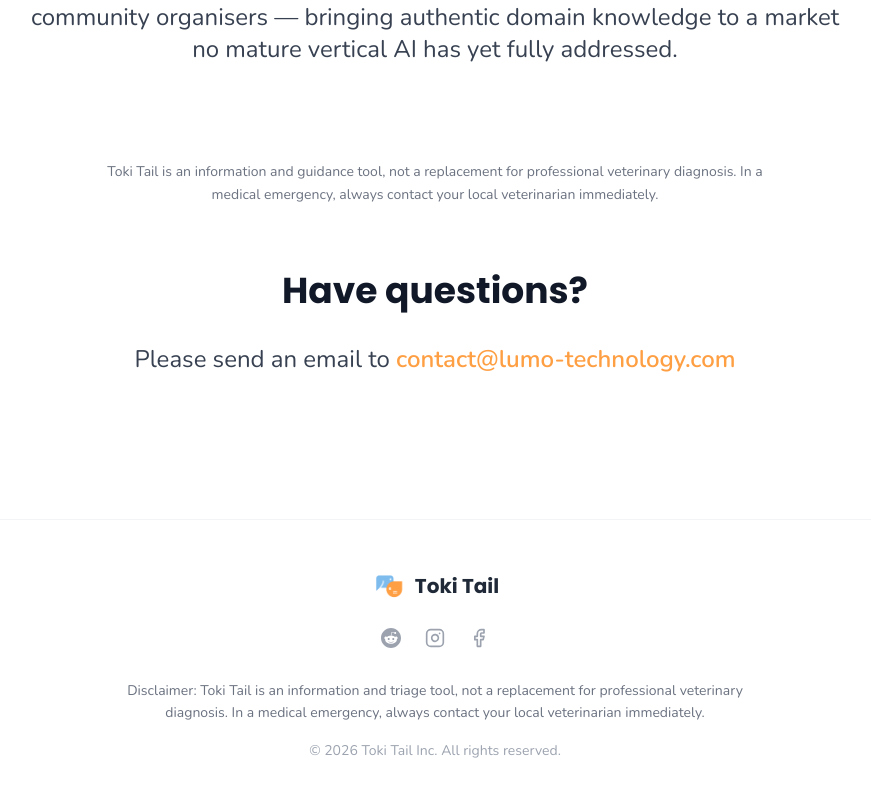
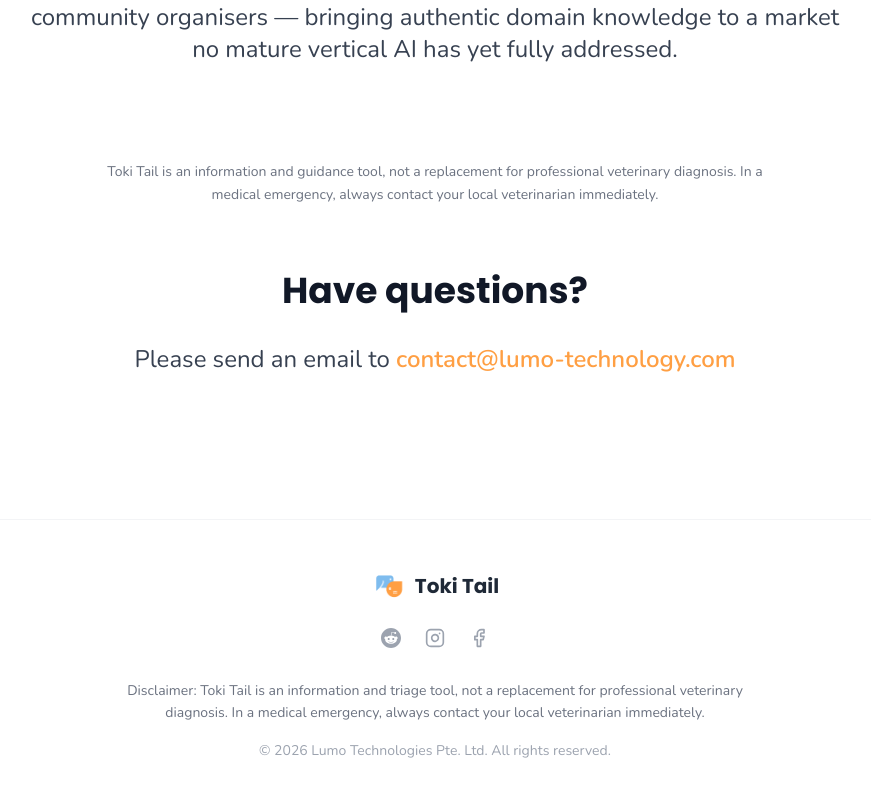
Before and after one commit to pawlyai/pawly-website, a React (Vite) app: page /mission in a window 1280 px wide. Shown: the part 4328-5125 px from the top of the page, without its empty margins (205-1076 px from the left). Built offline with nearby package versions, Linux system fonts and the light colour scheme.

Commit message:
Update footer copyright to Lumo Technologies Pte. Ltd. (#7)
Co-authored-by: Zhu Yuting <yuting002@e.ntu.edu.sg>
Co-authored-by: Claude Sonnet 4.6 <noreply@anthropic.com>
Co-authored-by: multica-agent <github@multica.ai>

```diff
--- a/components/Footer.tsx
+++ b/components/Footer.tsx
@@ -34,7 +34,7 @@ const Footer: React.FC = () => {
         <p className="text-sm text-gray-500 mb-4 max-w-2xl mx-auto leading-relaxed">
           Disclaimer: Toki Tail is an information and triage tool, not a replacement for professional veterinary diagnosis. In a medical emergency, always contact your local veterinarian immediately.
         </p>
-        <p className="text-sm text-gray-400">© 2026 Toki Tail Inc. All rights reserved.</p>
+        <p className="text-sm text-gray-400">© 2026 Lumo Technologies Pte. Ltd. All rights reserved.</p>
       </div>
     </footer>
   );
```
